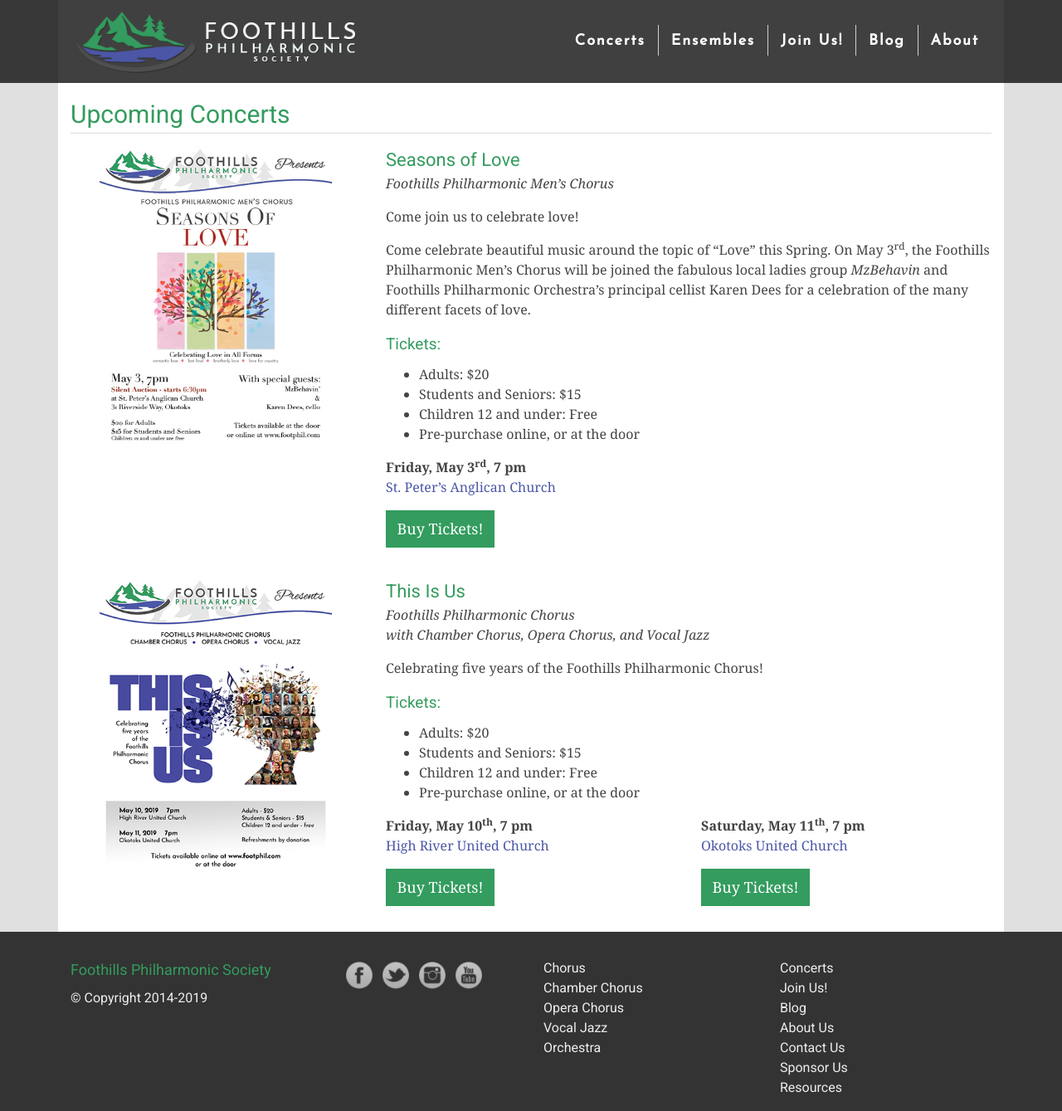
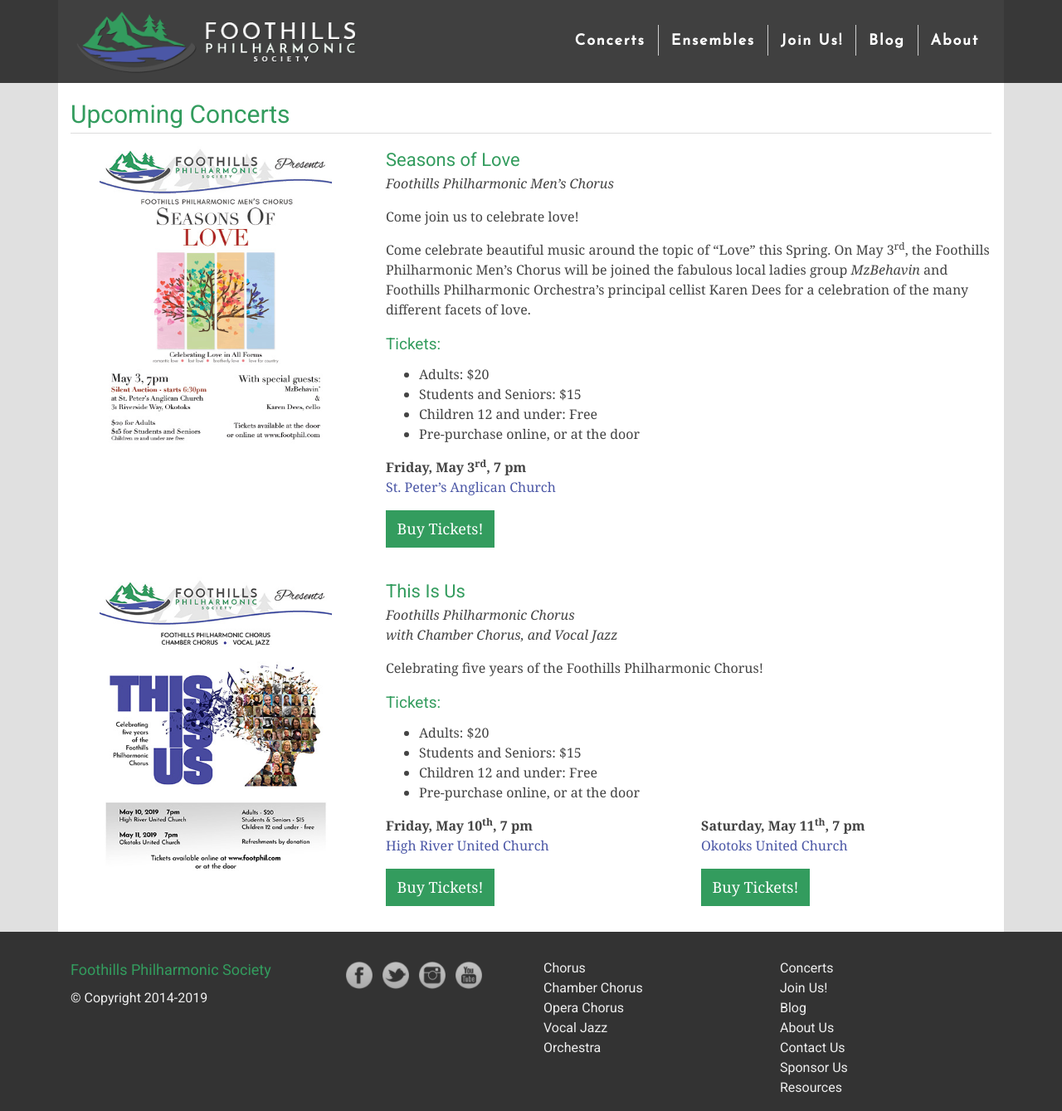
Before and after one commit to percyhanna/fps, a Jekyll site: the page built from concerts/index.html, in a window 1280 px wide and 1339 px high. Shown: the whole window at 83% size. Built offline with Jekyll 4.4.1, drawn with Linux system fonts in a browser that asks for light colours; nearby versions of some CDN libraries; Markdown is read by kramdown in place of the engine named in the settings; some of the changed lines change nothing that is shown.

Commit message:
Update This is Us poster/info
Remove Opera Chorus

```diff
--- a/concerts/index.html
+++ b/concerts/index.html
@@ -9,20 +9,30 @@
   <div class="col-lg-4 col-md-6 col-12">
     <p class="content-image">
       <a href="https://www.brownpapertickets.com/event/4052381" target="_blank">
-                <img src="/images/concerts/2019-spring/seasons-of-love-small.jpg">
+        <img src="/images/concerts/2019-spring/seasons-of-love-small.jpg" />
       </a>
     </p>
   </div>
 
   <div class="col-lg-8 col-md-6 col-12">
-            <h3 class="tight"><a href="https://www.brownpapertickets.com/event/4052381" target="_blank">Seasons of Love</a></h3>
+    <h3 class="tight">
+      <a href="https://www.brownpapertickets.com/event/4052381" target="_blank"
+        >Seasons of Love</a
+      >
+    </h3>
     <p>
       <em>Foothills Philharmonic Men’s Chorus</em>
     </p>
 
     <p>Come join us to celebrate love!</p>
 
-            <p>Come celebrate beautiful music around the topic of “Love” this Spring. On May 3<sup>rd</sup>, the Foothills Philharmonic Men’s Chorus will be joined the fabulous local ladies group <em>MzBehavin</em> and Foothills Philharmonic Orchestra’s principal cellist Karen Dees for a celebration of the many different facets of love.</p>
+    <p>
+      Come celebrate beautiful music around the topic of “Love” this Spring. On
+      May 3<sup>rd</sup>, the Foothills Philharmonic Men’s Chorus will be joined
+      the fabulous local ladies group <em>MzBehavin</em> and Foothills
+      Philharmonic Orchestra’s principal cellist Karen Dees for a celebration of
+      the many different facets of love.
+    </p>
 
     <h5>Tickets:</h5>
     <ul>
@@ -33,12 +43,21 @@
     </ul>
 
     <p>
-              <strong>Friday, May 3<sup>rd</sup>, 7 pm</strong><br>
-              <a href="https://www.google.com/maps/place/St.+Peter's+Anglican+Church/@50.7236496,-113.9832801,15z/data=!4m2!3m1!1s0x0:0x5fae5f86cd6e807a" target="_blank">St. Peter’s Anglican Church</a>
+      <strong>Friday, May 3<sup>rd</sup>, 7 pm</strong><br />
+      <a
+        href="https://www.google.com/maps/place/St.+Peter's+Anglican+Church/@50.7236496,-113.9832801,15z/data=!4m2!3m1!1s0x0:0x5fae5f86cd6e807a"
+        target="_blank"
+        >St. Peter’s Anglican Church</a
+      >
     </p>
 
     <p>
-              <a class="link-button" href="https://www.brownpapertickets.com/event/4052381" target="_blank">Buy Tickets!</a>
+      <a
+        class="link-button"
+        href="https://www.brownpapertickets.com/event/4052381"
+        target="_blank"
+        >Buy Tickets!</a
+      >
     </p>
   </div>
 </div>
@@ -46,19 +65,28 @@
 <div class="row">
   <div class="col-lg-4 col-md-6 col-12">
     <p class="content-image">
-              <a href="https://www.brownpapertickets.com/producer/1352936" target="_blank">
-                <img src="/images/concerts/2019-spring/this-is-us-small.jpg">
+      <a
+        href="https://www.brownpapertickets.com/producer/1352936"
+        target="_blank"
+      >
+        <img src="/images/concerts/2019-spring/this-is-us-small.jpg" />
       </a>
     </p>
   </div>
 
   <div class="col-lg-8 col-md-6 col-12">
-            <h3 class="tight"><a href="https://www.brownpapertickets.com/producer/1352936" target="_blank">This Is Us</a></h3>
+    <h3 class="tight">
+      <a
+        href="https://www.brownpapertickets.com/producer/1352936"
+        target="_blank"
+        >This Is Us</a
+      >
+    </h3>
     <p>
       <em>
         Foothills Philharmonic Chorus
-                <br>
-                with Chamber Chorus, Opera Chorus, and Vocal Jazz
+        <br />
+        with Chamber Chorus, and Vocal Jazz
       </em>
     </p>
 
@@ -75,23 +103,41 @@
     <div class="row">
       <div class="col-lg-6 col-12">
         <p>
-                  <strong>Friday, May 10<sup>th</sup>, 7 pm</strong><br>
-                  <a href="https://www.google.ca/maps/place/High+River+United+Church/@50.5812579,-113.8754792,17z/data=!3m1!4b1!4m5!3m4!1s0x53719514556bc617:0x6c2ee3cdac15208!8m2!3d50.5812579!4d-113.8732905" target="_blank">High River United Church</a>
+          <strong>Friday, May 10<sup>th</sup>, 7 pm</strong><br />
+          <a
+            href="https://www.google.ca/maps/place/High+River+United+Church/@50.5812579,-113.8754792,17z/data=!3m1!4b1!4m5!3m4!1s0x53719514556bc617:0x6c2ee3cdac15208!8m2!3d50.5812579!4d-113.8732905"
+            target="_blank"
+            >High River United Church</a
+          >
         </p>
 
         <p>
-                  <a class="link-button" href="https://www.brownpapertickets.com/event/4210391" target="_blank">Buy Tickets!</a>
+          <a
+            class="link-button"
+            href="https://www.brownpapertickets.com/event/4210391"
+            target="_blank"
+            >Buy Tickets!</a
+          >
         </p>
       </div>
 
       <div class="col-lg-6 col-12">
         <p>
-                  <strong>Saturday, May 11<sup>th</sup>, 7 pm</strong><br>
-                  <a href="https://www.google.ca/maps/place/Okotoks+United+Church/@50.724914,-113.979771,15z/data=!4m2!3m1!1s0x0:0x9f916ee0400c6c6f" target="_blank">Okotoks United Church</a><br/>
+          <strong>Saturday, May 11<sup>th</sup>, 7 pm</strong><br />
+          <a
+            href="https://www.google.ca/maps/place/Okotoks+United+Church/@50.724914,-113.979771,15z/data=!4m2!3m1!1s0x0:0x9f916ee0400c6c6f"
+            target="_blank"
+            >Okotoks United Church</a
+          ><br />
         </p>
 
         <p>
-                  <a class="link-button" href="https://www.brownpapertickets.com/event/4210401" target="_blank">Buy Tickets!</a>
+          <a
+            class="link-button"
+            href="https://www.brownpapertickets.com/event/4210401"
+            target="_blank"
+            >Buy Tickets!</a
+          >
         </p>
       </div>
     </div>
```
Also changed, not shown: images/concerts/2019-spring/this-is-us-small.jpg. Lines whose indentation alone changed are shown as unchanged.
